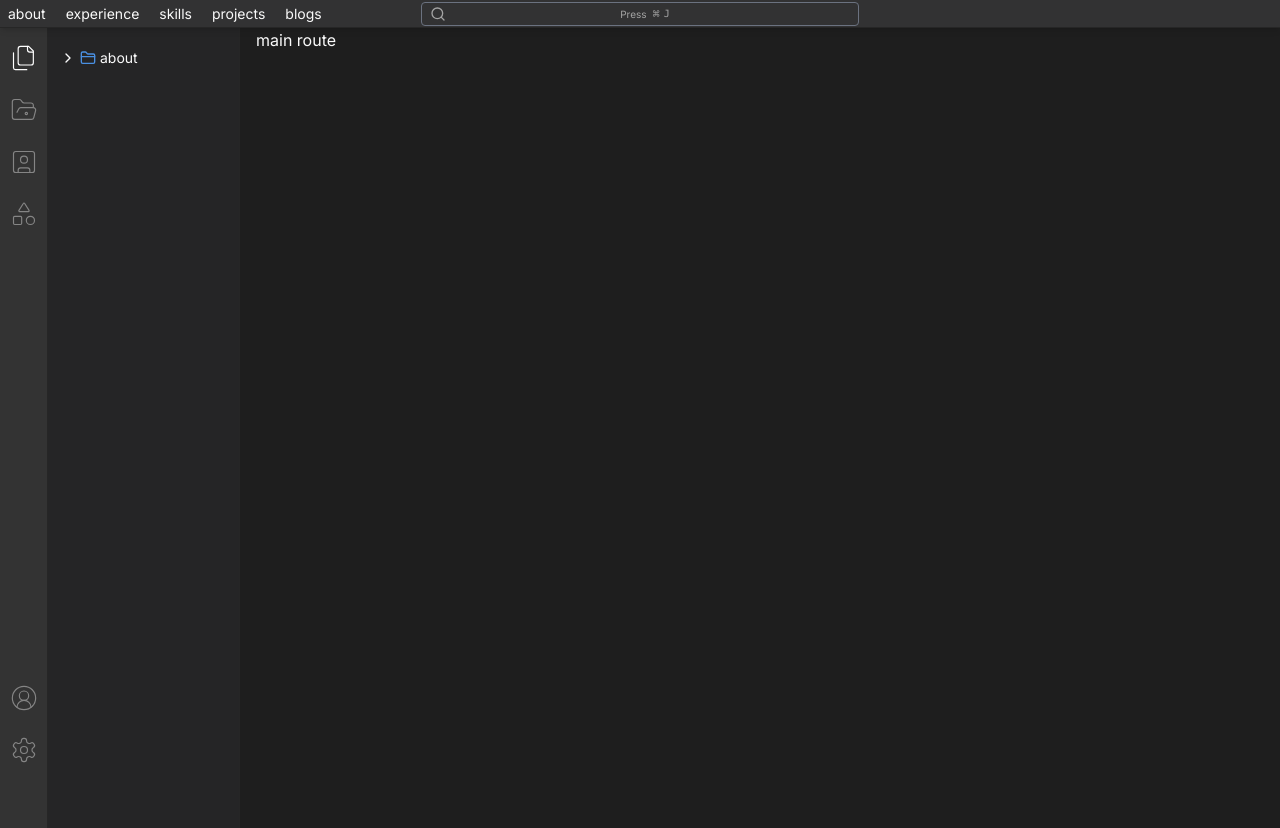
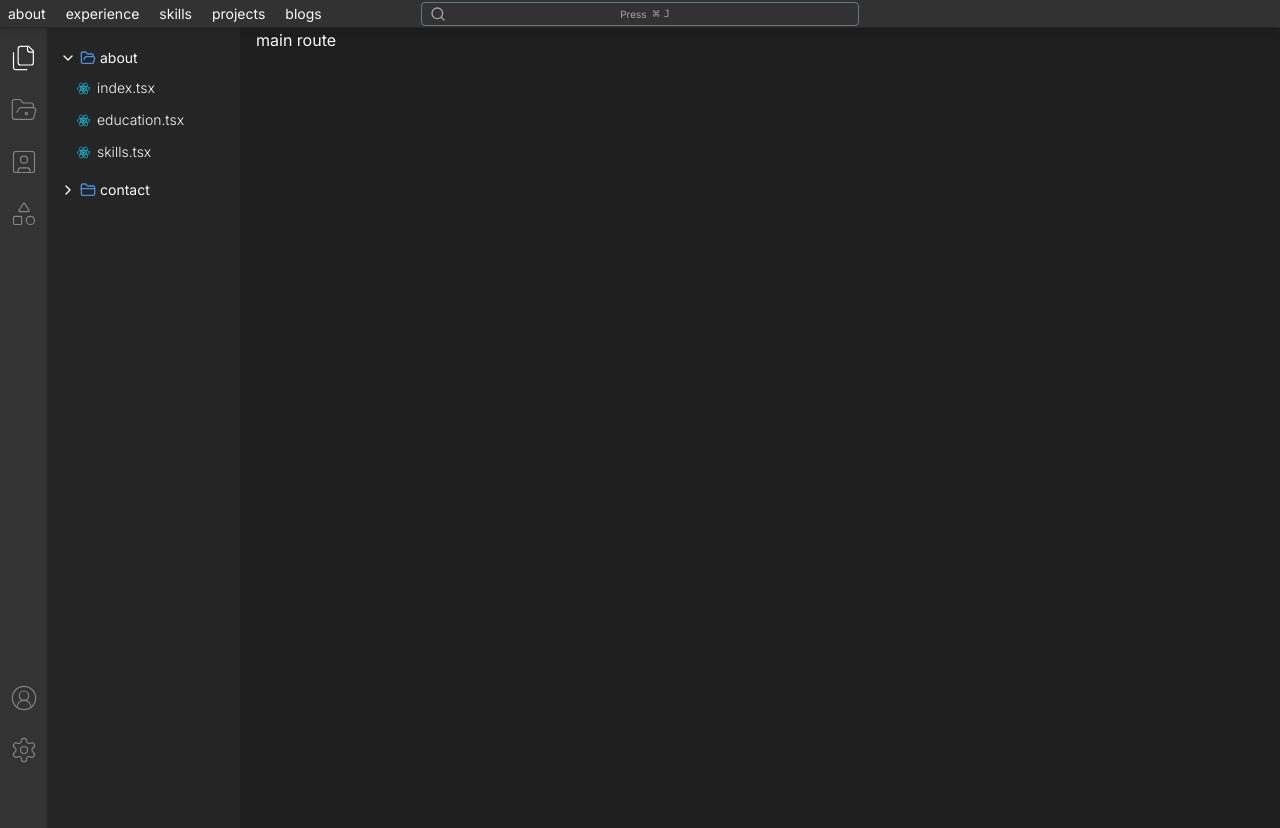
Before and after one commit to aziz-codes/azizcodes, a Next.js app: page / in a window 1280 px wide. Both pictures are taken after a click on the icon 23 px from the left and 58 px from the top of the page. Built offline with nearby package versions, Linux system fonts and the light colour scheme.

Commit message:
added contact me inside about me

```diff
--- a/layouts/about.tsx
+++ b/layouts/about.tsx
@@ -13,21 +13,7 @@ import Link from "next/link";
 
 const About = () => {
   const pathName = usePathname();
-  const [folderOpen, setFolderOpen] = useState(false);
-  const list = [
-    {
-      label: "index.tsx",
-      path: "/about",
-    },
-    {
-      label: "education.tsx",
-      path: "/education",
-    },
-    {
-      label: "skills.tsx",
-      path: "/skills",
-    },
-  ];
+
   const variants = {
     open: {
       opacity: 1,
@@ -46,34 +32,76 @@ const About = () => {
       },
     },
   };
+  const [folders, setFolders] = useState([
+    {
+      name: "about",
+      isActive: true,
+      lists: [
+        {
+          label: "index.tsx",
+          path: "/about",
+        },
+        {
+          label: "education.tsx",
+          path: "/education",
+        },
+        {
+          label: "skills.tsx",
+          path: "/skills",
+        },
+      ],
+    },
+    {
+      name: "contact",
+      isActive: false,
+      lists: [
+        {
+          label: "contact-me.tsx",
+          path: "/contact-me",
+        },
+      ],
+    },
+  ]);
+  const handleItemClick = (folderName: string) => {
+    setFolders((prevFolders) =>
+      prevFolders.map((folder) =>
+        folder.name === folderName
+          ? { ...folder, isActive: !folder.isActive }
+          : folder
+      )
+    );
+  };
   return (
     <div className="flex flex-col select-none w-full">
+      {folders.map((folder, index) => (
+        <>
           <div
+            key={index}
             className="flex items-center py-1 px-3 space-x-1 cursor-pointer hover:bg-[#323233] text-sm"
-        onClick={() => setFolderOpen(!folderOpen)}
+            onClick={() => handleItemClick(folder.name)}
           >
-        {folderOpen ? (
+            {folder.isActive ? (
               <ChevronDown className="h-4 w-4" />
             ) : (
               <ChevronRight className="h-4 w-4" />
             )}
-        {folderOpen ? (
+            {folder.isActive ? (
               <FolderOpen className="h-4 w-4" stroke="#4A90E2" />
             ) : (
               <FolderClosed className="h-4 w-4" stroke="#4A90E2" />
             )}
 
-        <label className="cursor-pointer text-sm">about</label>
+            <label className="cursor-pointer text-sm">{folder.name}</label>
           </div>
-      {folderOpen && (
+          {folder.isActive && (
             <motion.div
-          className="mt-1 flex flex-col space-y-2"
+              className="mt-1 flex flex-col space-y-2 mb-3"
               initial="closed"
               animate="open"
               exit="closed"
               variants={variants}
             >
-          {list.map((item, index) => (
+              {folder.lists.map((item, index) => (
                 <Link
                   href={item.path}
                   key={index}
@@ -81,14 +109,57 @@ const About = () => {
                     pathName === item.path && "bg-[#323233]"
                   }`}
                 >
-              {reactSvg}{" "}
+                  {reactSvg}
                   <span className="text-sm font-light">{item.label}</span>
                 </Link>
               ))}
             </motion.div>
           )}
+        </>
+      ))}
     </div>
   );
 };
 
 export default About;
+
+//  <div
+//    className="flex items-center py-1 px-3 space-x-1 cursor-pointer hover:bg-[#323233] text-sm"
+//    onClick={() => setFolderOpen(!folderOpen)}
+//  >
+//    {folderOpen ? (
+//      <ChevronDown className="h-4 w-4" />
+//    ) : (
+//      <ChevronRight className="h-4 w-4" />
+//    )}
+//    {folderOpen ? (
+//      <FolderOpen className="h-4 w-4" stroke="#4A90E2" />
+//    ) : (
+//      <FolderClosed className="h-4 w-4" stroke="#4A90E2" />
+//    )}
+
+//    <label className="cursor-pointer text-sm">about</label>
+//  </div>;
+//  {
+//    folderOpen && (
+//      <motion.div
+//        className="mt-1 flex flex-col space-y-2"
+//        initial="closed"
+//        animate="open"
+//        exit="closed"
+//        variants={variants}
+//      >
+//        {list.map((item, index) => (
+//          <Link
+//            href={item.path}
+//            key={index}
+//            className={`pl-7 flex items-center text-sm px-4 py-0.5 gap-1.5 hover:bg-[#323233] ${
+//              pathName === item.path && "bg-[#323233]"
+//            }`}
+//          >
+//            {reactSvg} <span className="text-sm font-light">{item.label}</span>
+//          </Link>
+//        ))}
+//      </motion.div>
+//    );
+//  }
```
Lines whose indentation alone changed are shown as unchanged.
